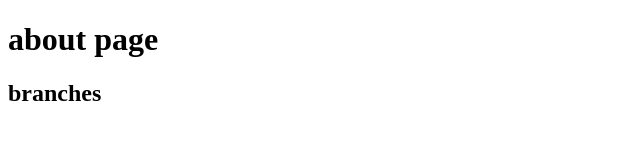
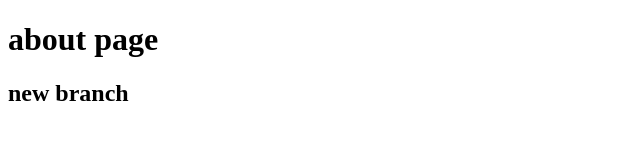
Before and after one commit to ASaiVarshith/github-demo, a plain HTML site: page about.html in a window 1280 px wide. Shown: the full height of the page, 0-640 px from the left. Drawn offline with Linux system fonts and the light colour scheme.

Commit message:
changes in branch

```diff
--- a/about.html
+++ b/about.html
@@ -5,7 +5,7 @@
     <meta name="viewport" content="width=device-width, initial-scale=1.0">
     <title>Document</title>
     <h1>about page</h1>
-    <h2>branches</h2>
+    <h2>new branch</h2>
 </head>
 <body>
 
```
